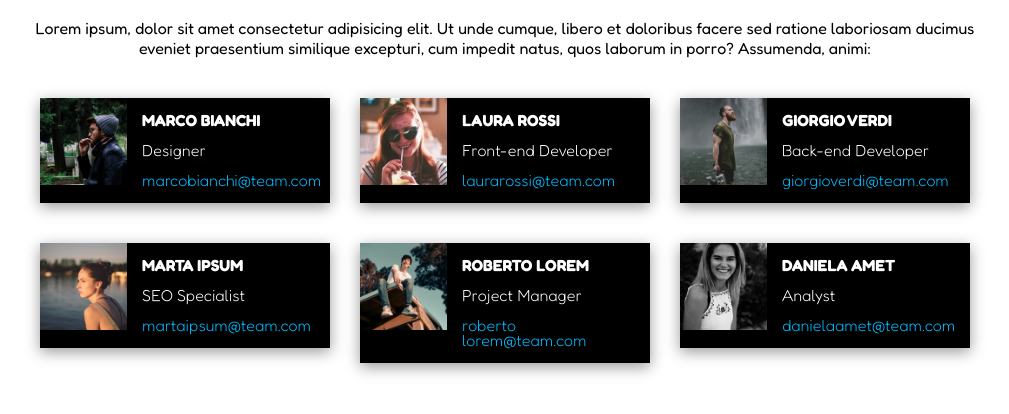
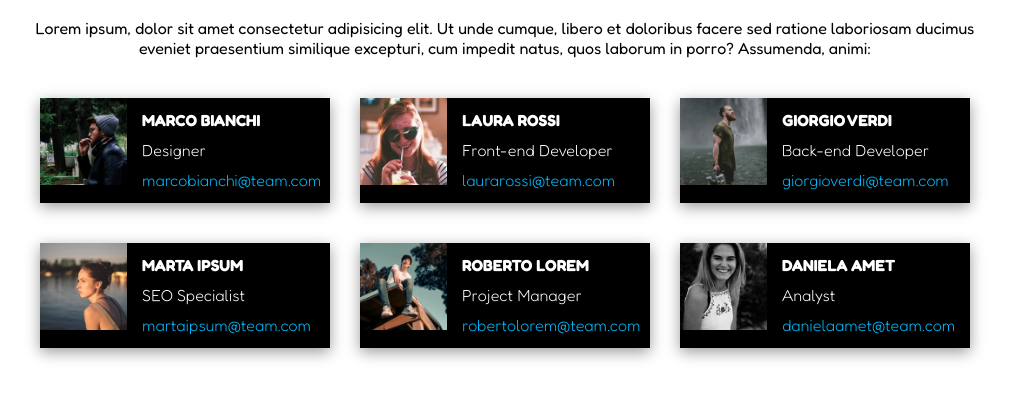
Before and after one commit to matteo-rossi90/html-css-float-cards, a plain HTML site: page index.html in a window 1280 px wide. Shown: the part 76-490 px from the top of the page, without its empty margins (135-1144 px from the left). Drawn offline with Linux system fonts and the light colour scheme.

Commit message:
modifiche aggiuntive - fine esercizio base

```diff
--- a/index.html
+++ b/index.html
@@ -92,7 +92,7 @@
                         <div class="text">
                             <h4>ROBERTO LOREM</h4>
                             <h5 class="job">Project Manager<br></h5>
-                            <h5 class="mail">roberto lorem@team.com</h5>
+                            <h5 class="mail">robertolorem@team.com</h5>
                         </div>
                     </div>
 
```
